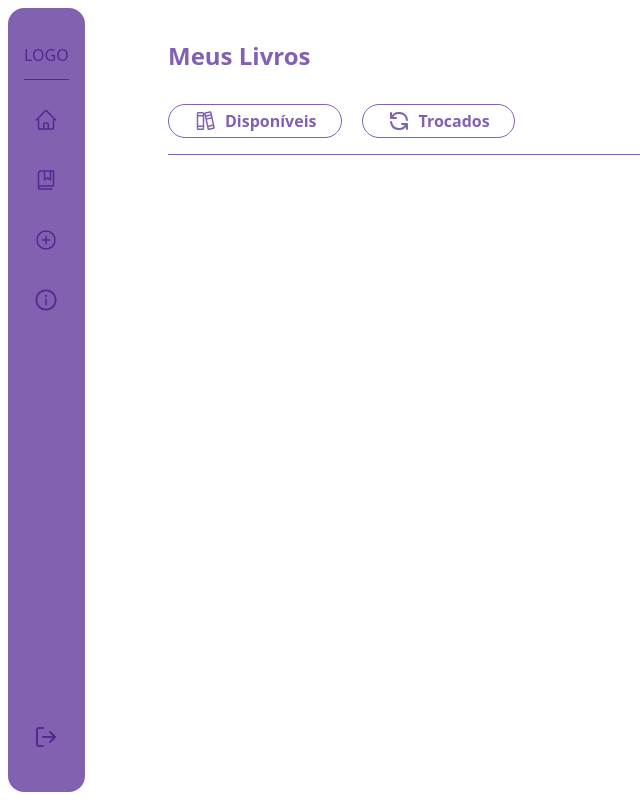
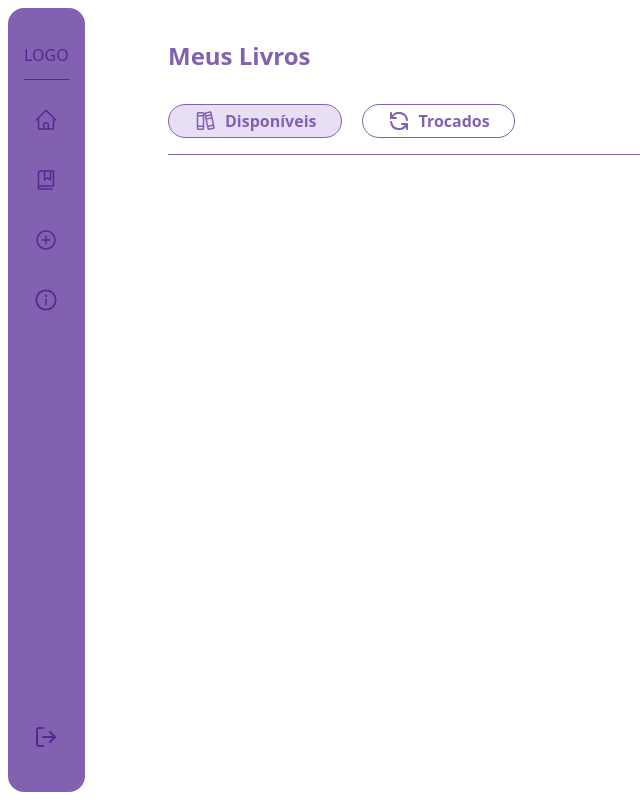
Before and after one commit to imarialu/bibliotroca, a React (Vite) app: page / in a window 1280 px wide. Shown: the whole page, without its empty margins (0-640 px from the left). Built offline with nearby package versions, Linux system fonts and the light colour scheme.

Commit message:
feat: adiciona seção de livros disponíveis e trocados

```diff
--- a/src/components/BookCard.jsx
+++ b/src/components/BookCard.jsx
@@ -3,8 +3,8 @@ import { DetailsButton } from "./DetailsButton"
 export function BookCard({image, status, title, author, imgUser, nameUser}){
     return(
         <div className="flex w-[350px] h-[180px] p-3 gap-2 border-1 rounded-md border-[var(--color-transparent-purple)] transition duration-500 ease hover:shadow-[0px_0px_5px_2px_rgba(198,_174,_230,_0.4)]">
-            <div className="w-[120px]">
-                <img src={image} alt="Capa do livro" className="w-full rounded-md"/>
+            <div className="w-[120px] h-[155px]">
+                <img src={image} alt="Capa do livro" className="w-full h-full rounded-md"/>
             </div>
 
             <div className="w-[250px]">
--- a/src/pages/MyBooks/MyBooks.jsx
+++ b/src/pages/MyBooks/MyBooks.jsx
@@ -1,32 +1,46 @@
-import Sidebar from "../../components/Sidebar"
+import { useState } from "react";
 
 import { PiBooks } from 'react-icons/pi';
 import { HiOutlineRefresh } from 'react-icons/hi';
 
+import Sidebar from "../../components/Sidebar"
+import Button from "./components/Button";
+import AvailableBooks from "./components/AvailableBooks";
+import ExchangedBooks from "./components/ExchangedBooks";
+
 export default function MyBooks(){
+    const [activeContainer, setActiveContainer] = useState("container-available");
+
     return (
         <>
             <Sidebar/>
-            <main className="flex justify-center min-h-screen h-full">
+            <main className="flex flex-col items-center min-h-screen h-full">
                 <header className="ml-20 w-[80%]">
                     <div className="flex justify-start text-2xl font-bold text-[var(--color-purple)] mt-10 mb-8">
                         <h1>Meus Livros</h1>
                     </div>
 
                     <div className="flex gap-5">
-                        <button className="flex py-1 px-6 gap-2 rounded-full border-1 border-[var(--color-purple)] text-[var(--color-purple)] font-semibold transition duration-400 ease hover:bg-[var(--color-transparent-purple)]">
-                            <PiBooks className="text-2xl"/>
-                            Disponíveis
-                        </button>
-                        <button className="flex py-1 px-6 gap-2 rounded-full border-1 border-[var(--color-purple)] text-[var(--color-purple)] font-semibold transition duration-400 ease hover:bg-[var(--color-transparent-purple)]">
-                            <HiOutlineRefresh className="text-2xl"/>
-                            Trocados
-                        </button>
+                        <Button
+                            isActive={activeContainer === "container-available"}
+                            onClick={() => setActiveContainer("container-available")}
+                            icon={<PiBooks className="text-2xl"/>}
+                            text={"Disponíveis"}>
+                        </Button>
+
+                        <Button
+                            isActive={activeContainer === "container-exchanged"}
+                            onClick={() => setActiveContainer("container-exchanged")}
+                            icon={<HiOutlineRefresh className="text-2xl"/>}
+                            text={"Trocados"}>
+                        </Button>
                     </div>
                     <hr className="mt-4 text-[var(--color-purple)]"/>
                 </header>
-                <section>
 
+                <section className="ml-20 w-[80%]">
+                    {activeContainer === "container-available" && <AvailableBooks/>}
+                    {activeContainer === "container-exchanged" && <ExchangedBooks/>}
                 </section>
             </main>
         </>
--- /dev/null
+++ b/src/pages/MyBooks/components/AvailableBooks.jsx
@@ -0,0 +1,10 @@
+import books from "../../../data/books"
+import { BookCard } from "../../../components/BookCard"
+
+export default function AvailableBooks(){
+    return(
+        <>
+
+        </>
+    )
+}
--- /dev/null
+++ b/src/pages/MyBooks/components/Button.jsx
@@ -0,0 +1,7 @@
+export default function Button({isActive, onClick, icon, text}){
+    return(
+        <button onClick={onClick} className={`flex py-1 px-6 gap-2 rounded-full font-semibold border-1 border-[var(--color-purple)] text-[var(--color-purple)] transition duration-400 ease hover:bg-[var(--color-transparent-purple)] ${isActive ? "bg-[var(--color-transparent-purple)]" : "bg-transparent"}`}>
+            {icon} {text}
+        </button>
+    )
+}
--- /dev/null
+++ b/src/pages/MyBooks/components/ExchangedBooks.jsx
@@ -0,0 +1,10 @@
+import books from "../../../data/books"
+import { BookCard } from "../../../components/BookCard"
+
+export default function ExchangedBooks(){
+    return(
+        <>
+
+        </>
+    )
+}
```
